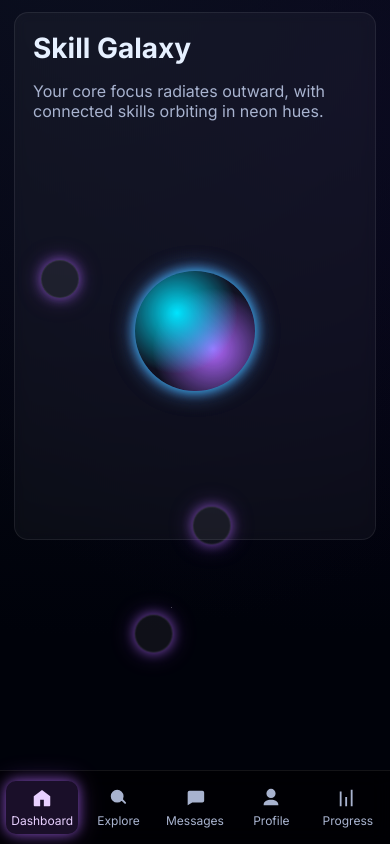
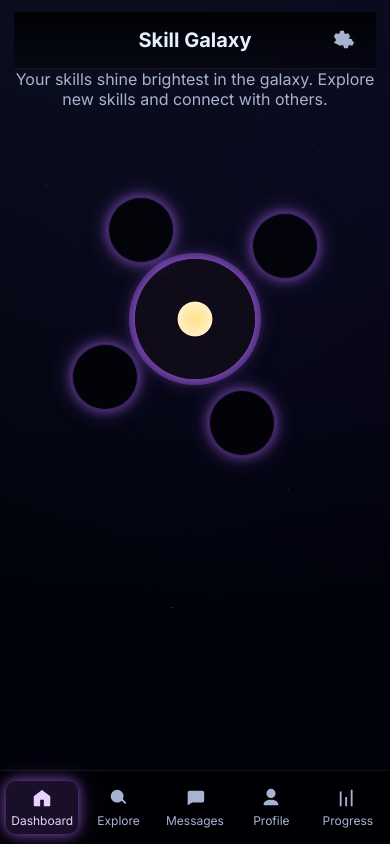
Before and after one commit to troqapp/troq, a React (Vite) app: page /dashboard in a window 390 px wide. Built offline with nearby package versions, Linux system fonts and the light colour scheme.

Commit message:
Rewrite Dashboard to use MobileHeader and exact copy
cgen-35198af10a9c40a2a0017e9d3e9fe463

```diff
--- a/src/pages/Dashboard.jsx
+++ b/src/pages/Dashboard.jsx
@@ -1,26 +1,25 @@
+import MobileHeader from '../components/MobileHeader.jsx'
+
 export default function Dashboard() {
   return (
-    <section className="panel-surface card">
-      <h2 className="section-title">Skill Galaxy</h2>
-      <p className="section-subtitle">Your core focus radiates outward, with connected skills orbiting in neon hues.</p>
+    <section>
+      <MobileHeader title="Skill Galaxy" />
+      <p className="section-subtitle" style={{textAlign:'center'}}>Your skills shine brightest in the galaxy. Explore new skills and connect with others.</p>
       <div className="galaxy-wrapper galaxy-stage">
-        <div className="galaxy-core" />
+        <div className="galaxy-core ring-purple" />
         <div className="orb orb-a" />
         <div className="orb orb-b" />
         <div className="orb orb-c" />
         <div className="orb orb-d" />
       </div>
       <style>{`
-        .galaxy-core { position: absolute; top: 50%; left: 50%; width: 120px; height: 120px; border-radius: 50%; transform: translate(-50%, -50%); background: radial-gradient(circle at 35% 35%, var(--teal), rgba(0,229,255,0) 55%), radial-gradient(circle at 65% 65%, var(--purple), rgba(177,104,255,0) 55%); box-shadow: var(--shadow-neon-teal), var(--shadow-neon-purple); }
-        .orb { position: absolute; width: 36px; height: 36px; border-radius: 50%; background: rgba(255,255,255,0.06); border: 1px solid var(--border); box-shadow: var(--shadow-neon-purple); }
-        .orb-a { top: 20%; left: 50%; transform: translate(-50%, 0); animation: orbitA 12s linear infinite; }
-        .orb-b { top: 50%; left: 85%; transform: translate(0, -50%); animation: orbitB 16s linear infinite; }
-        .orb-c { top: 80%; left: 50%; transform: translate(-50%, -100%); animation: orbitC 18s linear infinite; }
-        .orb-d { top: 50%; left: 15%; transform: translate(0, -50%); animation: orbitD 14s linear infinite; }
-        @keyframes orbitA { from { transform: rotate(0deg) translateX(160px) rotate(0deg); } to { transform: rotate(360deg) translateX(160px) rotate(-360deg); } }
-        @keyframes orbitB { from { transform: rotate(0deg) translateX(210px) rotate(0deg); } to { transform: rotate(360deg) translateX(210px) rotate(-360deg); } }
-        @keyframes orbitC { from { transform: rotate(0deg) translateX(180px) rotate(0deg); } to { transform: rotate(360deg) translateX(180px) rotate(-360deg); } }
-        @keyframes orbitD { from { transform: rotate(0deg) translateX(220px) rotate(0deg); } to { transform: rotate(360deg) translateX(220px) rotate(-360deg); } }
+        .ring-purple{ box-shadow: 0 0 0 6px rgba(177,104,255,0.35), var(--shadow-neon-purple);}
+        .galaxy-core { position: absolute; top: 50%; left: 50%; width: 120px; height: 120px; border-radius: 50%; transform: translate(-50%, -50%); background: radial-gradient(circle at 50% 50%, #ffe08a, #ffefc5 20%, #0f0b18 21%); }
+        .orb { position: absolute; width: 64px; height: 64px; border-radius: 50%; background: rgba(0,0,0,0.6); border: 1px solid rgba(177,104,255,0.35); box-shadow: var(--shadow-neon-purple); }
+        .orb-a { top: 18%; left: 26%; }
+        .orb-b { top: 22%; right: 16%; }
+        .orb-c { bottom: 26%; left: 16%; }
+        .orb-d { bottom: 14%; right: 28%; }
       `}</style>
     </section>
   )
```
